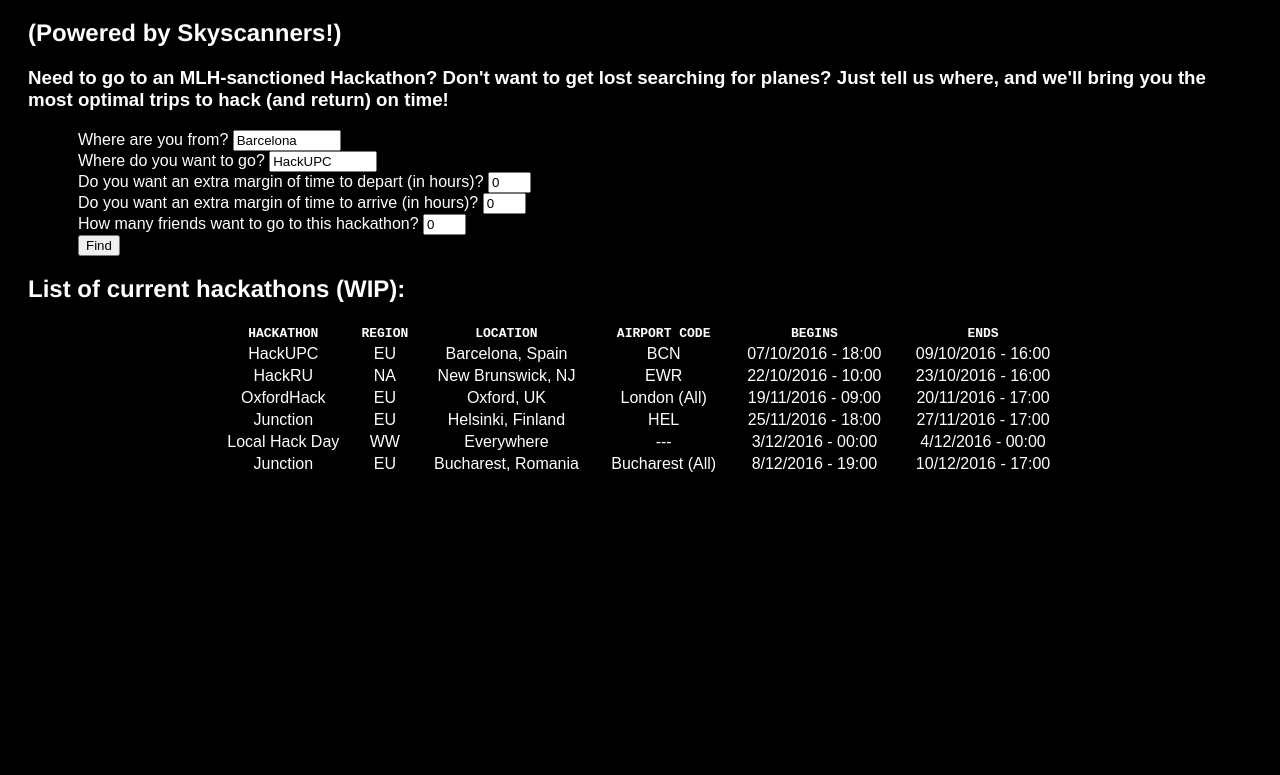
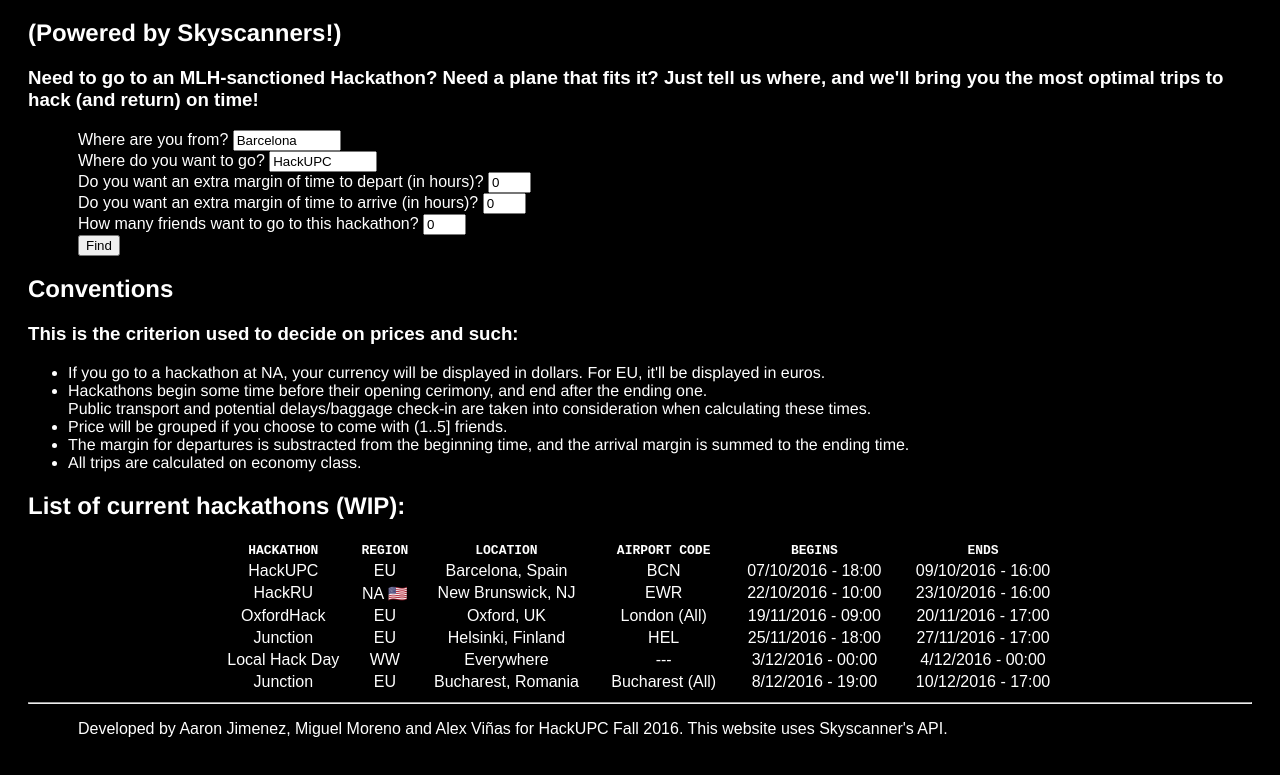
Before and after one commit to MNXANL/HackTrip, a plain HTML site: page index.html in a window 1280 px wide. Shown: the part 89-864 px from the top of the page. Before the commit the page ends 800 px from the top, so only its background shows below. Drawn offline with Linux system fonts and the light colour scheme.

Commit message:
moar features + not alone

```diff
--- a/index.html
+++ b/index.html
@@ -13,15 +13,15 @@
 
 	<body >
 		<div >
-			<h1 style="font-family:helvetica;">
+			<h1 >
 				HackTrip <!-- CAMBIAR POR LOGO C00L -->
 			</h1>
-			<h2 style="font-family:helvetica;">
+			<h2 >
 				(Powered by Skyscanners!) <!-- CAMBIAR POR LOGO C00L -->
 			</h2>
-			<h3 style="font-family:arial;">
-				Need to go to an MLH-sanctioned Hackathon? Don't want to get lost searching for planes? Just tell us where, and we'll bring you the most optimal trips to hack (and return) on time!
-			</h3>
+			<h3>
+				Need to go to an MLH-sanctioned Hackathon? Need a plane that fits it? Just tell us where, and we'll bring you the most optimal trips to hack (and return) on time!
+			</h3><!-- HEADER -->
 		</div>
 		<div>
 			<form>
@@ -36,12 +36,30 @@
 			</form>
 			<!-- <p>Where are you from? <i>[Cajita de Text Edit]</i></p>
 			<p>Where do you want to go? <i>[Cajita de seleccion que coge datos de la BD/lista de hacks]</i></p>
-			<p>Do you want an extra margin of time (in hours)? <i>[Cajita de Text Edit]</i></p> -->
+			<p>Do you want an extra margin of time (in hours)? <i>[Cajita de Text Edit]</i></p> --> <!-- CONVENTIONS -->
 		</div>
-		<div>
+		<div >
+			<h2 style="font-family:helvetica;">
+				Conventions
+			</h2>
+			<h3 style="font-family:arial;">
+				This is the criterion used to decide on prices and such:
+			</h3>
+			<p >
+				<ul>
+					<li style="font-family:helvetica;">If you go to a hackathon at NA, your currency will be displayed in dollars. For EU, it'll be displayed in euros.</li>
+					<li style="font-family:helvetica;">Hackathons begin some time before their opening cerimony, and end after the ending one.
+					<br>Public transport and potential delays/baggage check-in are taken into consideration when calculating these times.</li>
+					<li style="font-family:helvetica;">Price will be grouped if you choose to come with (1..5] friends.</li>
+					<li style="font-family:helvetica;">The margin for departures is substracted from the beginning time, and the arrival margin is summed to the ending time.</li>
+					<li style="font-family:helvetica;">All trips are calculated on economy class.</li>
+				</ul>
+			</p><!-- INTERACTIVITY (ALIGN!) -->
+		</div>
+		<div> <!-- LIST -->
 			<h2> List of current hackathons (WIP): </h2>
 
-	<!-- NOTA: Una idea para los BEGIN y END seria considerar el tiempo entre aero-hack: se resta al tiempo de BEGIN y se suma al de END. Aunque aqui este toda la info, moverla a una BD ajena seria un plus; dejariamos solo un subconjunto para que lo vea la gente! -->
+			<!-- NOTA: Una idea para los BEGIN y END seria considerar el tiempo entre aero-hack: se resta al tiempo de BEGIN y se suma al de END. Aunque aqui este toda la info, moverla a una BD ajena seria un plus; dejariamos solo un subconjunto para que lo vea la gente! -->
 
 			 <table align="center" style="width:70%">
 				<tr>
@@ -62,7 +80,7 @@
 				</tr>
 				<tr>
 					<td>HackRU</td>
-					<td>NA</td>
+					<td>NA 🇺🇸</td>
 					<td>New Brunswick, NJ</td>
 					<td>EWR</td>
 					<td>22/10/2016 - 10:00</td>
@@ -102,5 +120,11 @@
 				</tr>
 			</table>
 		</div>
+		<div> <!-- TAIL -->
+			<hr>
+			<p>
+				Developed by Aaron Jimenez, Miguel Moreno and Alex Viñas for HackUPC Fall 2016. This website uses Skyscanner's API.
+			</p>
+		</div>
 	</body>
 </html>
--- a/styles.css
+++ b/styles.css
@@ -18,7 +18,6 @@ h3 {
 
 p {
 	font-family: arial;
-    //border: 1px solid green;
     padding-left: 50px
 }
 
```
Also changed, not shown: 1 other file.
